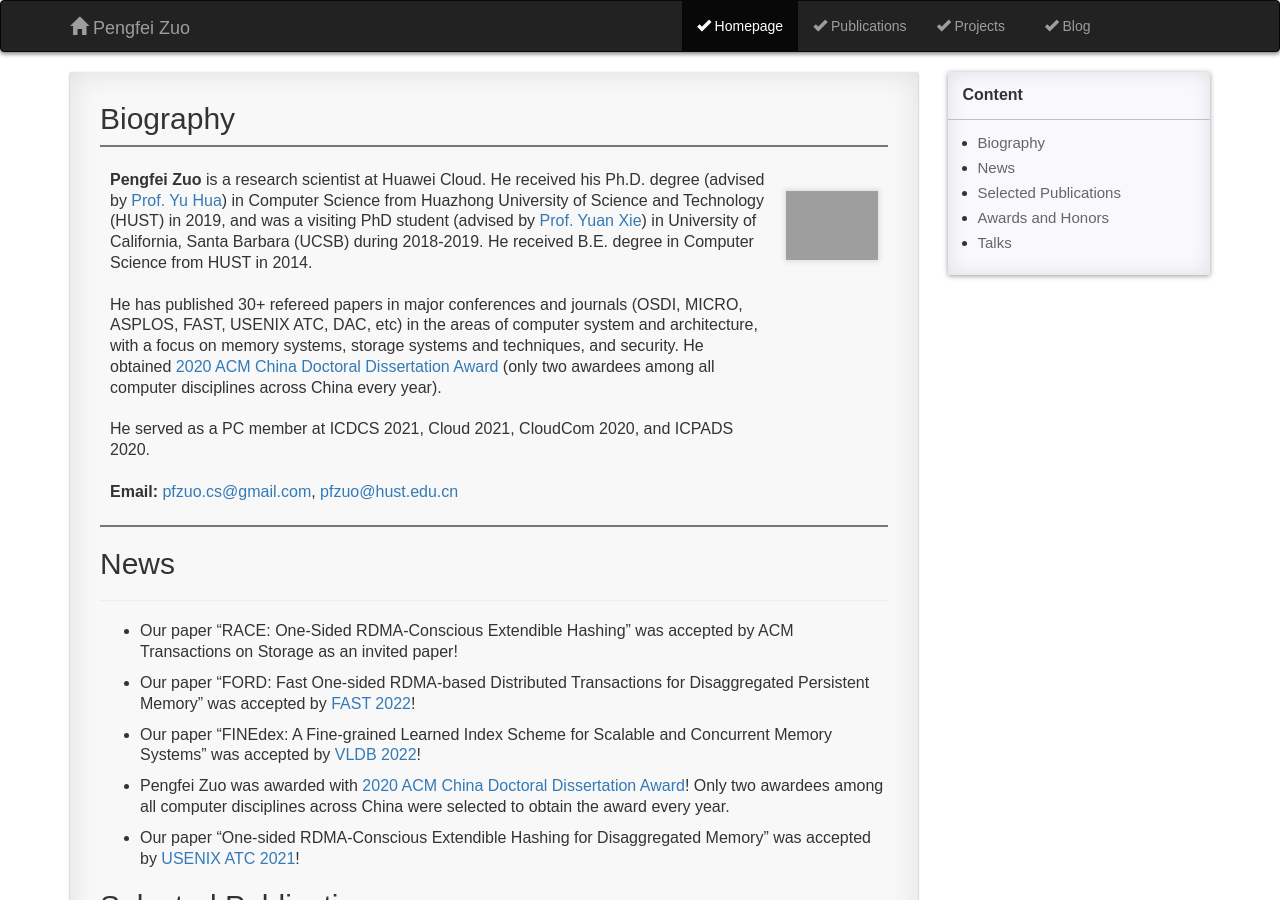
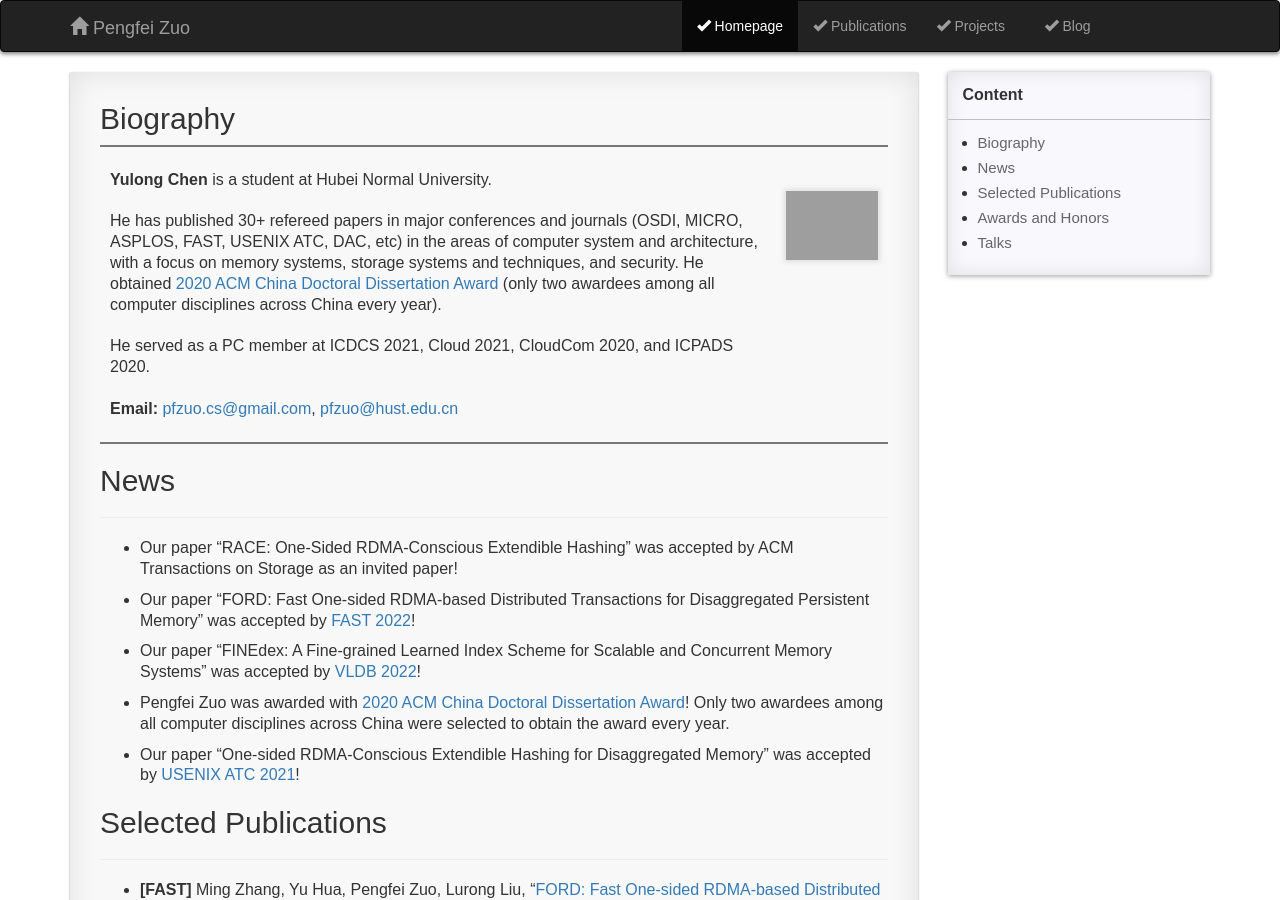
Before and after one commit to yulongC/yulongC.github.io, a Jekyll site: the page built from pages/1_homepage.md, in a window 1280 px wide and 900 px high. Built offline with Jekyll 4.4.1, drawn with Linux system fonts in a browser that asks for light colours; comment, search, counter and statistics services are not loaded; grey boxes are pictures that could not be loaded.

Commit message:
Update 1_homepage.md

```diff
--- a/pages/1_homepage.md
+++ b/pages/1_homepage.md
@@ -12,7 +12,7 @@ permalink: /homepage/
 
 ## Biography
 
-| <br> **Pengfei Zuo** is a research scientist at Huawei Cloud. He received his Ph.D. degree (advised by [Prof. Yu Hua](https://csyhua.github.io/csyhua/index.html)) in Computer Science from Huazhong University of Science and Technology (HUST) in 2019, and was a visiting PhD student (advised by [Prof. Yuan Xie](https://www.ece.ucsb.edu/~yuanxie/)) in University of California, Santa Barbara (UCSB) during 2018-2019. He received B.E. degree in Computer Science from HUST in 2014. <br><br>He has published 30+ refereed papers in major conferences and journals (OSDI, MICRO, ASPLOS, FAST, USENIX ATC, DAC, etc) in the areas of computer system and architecture, with a focus on memory systems, storage systems and techniques, and security. He obtained [2020 ACM China Doctoral Dissertation Award](https://www.acmturc.com/2021/cn/doctoral_thesis_award.html) (only two awardees among all computer disciplines across China every year). <br><br> He served as a PC member at ICDCS 2021, Cloud 2021, CloudCom 2020, and ICPADS 2020. <br> <br> **Email:** <pfzuo.cs@gmail.com>, <pfzuo@hust.edu.cn>   <br> <br> | <br> &emsp; ![image](https://pfzuo.github.io/images/zuo-2021.jpg) <br> <br> |
+| <br> **Yulong Chen** is a student at Hubei Normal University.<br><br>He has published 30+ refereed papers in major conferences and journals (OSDI, MICRO, ASPLOS, FAST, USENIX ATC, DAC, etc) in the areas of computer system and architecture, with a focus on memory systems, storage systems and techniques, and security. He obtained [2020 ACM China Doctoral Dissertation Award](https://www.acmturc.com/2021/cn/doctoral_thesis_award.html) (only two awardees among all computer disciplines across China every year). <br><br> He served as a PC member at ICDCS 2021, Cloud 2021, CloudCom 2020, and ICPADS 2020. <br> <br> **Email:** <pfzuo.cs@gmail.com>, <pfzuo@hust.edu.cn>   <br> <br> | <br> &emsp; ![image](https://github.com/yulongC/yulongC.github.io/blob/main/QQ%E5%9B%BE%E7%89%8720220321192428.jpg) <br> <br> |
 
 
 ## News
```
